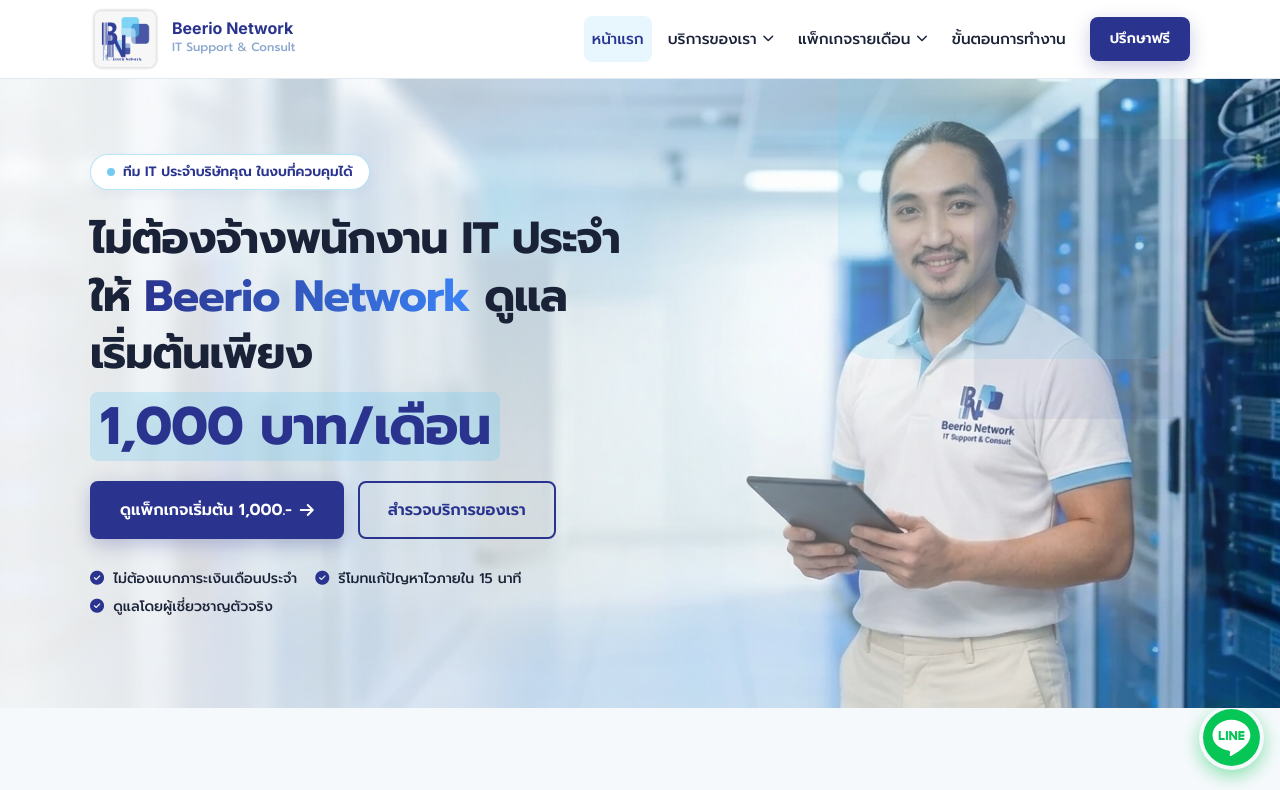
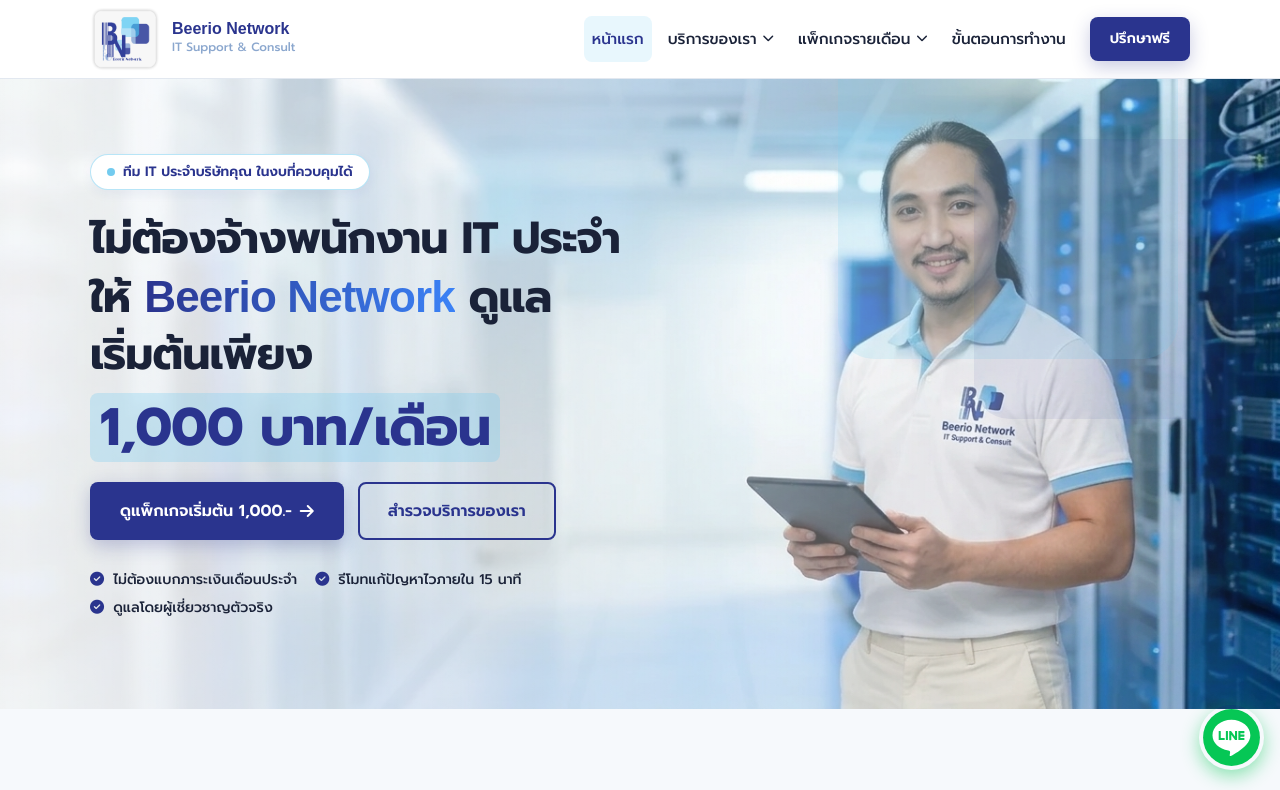
Before and after one commit to beerio0729/beerio, a plain HTML site: page index.html in a window 1280 px wide. Shown: the top 790 px of the page. Drawn offline with Linux system fonts and the light colour scheme.

Commit message:
ใส่ฟอตน์ Boardway

```diff
--- a/css/style.css
+++ b/css/style.css
@@ -210,7 +210,7 @@ img {
 }
 
 .brand-name {
-    font-family: 'Inter', sans-serif;
+    font-family: 'Broadway', sans-serif;
     font-size: 1rem;
     font-weight: 700;
     color: var(--primary-navy);
@@ -471,6 +471,7 @@ img {
     background: linear-gradient(90deg, var(--primary-navy), #3B82F6);
     -webkit-background-clip: text;
     -webkit-text-fill-color: transparent;
+    font-family: 'Broadway', sans-serif;
 }
 
 .price-highlight {
--- a/index.html
+++ b/index.html
@@ -4,6 +4,7 @@
 <head>
     <meta charset="UTF-8">
     <meta name="viewport" content="width=device-width, initial-scale=1.0">
+    <link rel="icon" href="img/logo.png">
     <title>Beerio Network | บริการดูแลระบบ IT Support สำหรับบริษัทขนาดเล็ก</title>
     <meta name="description"
         content="บริการดูแลระบบ IT Support รายเดือนสำหรับบริษัทขนาดเล็ก ไม่ต้องจ้างพนักงานประจำ เริ่มต้นเพียง 1,000 บาท/เดือน โดย Beerio Network">
```
